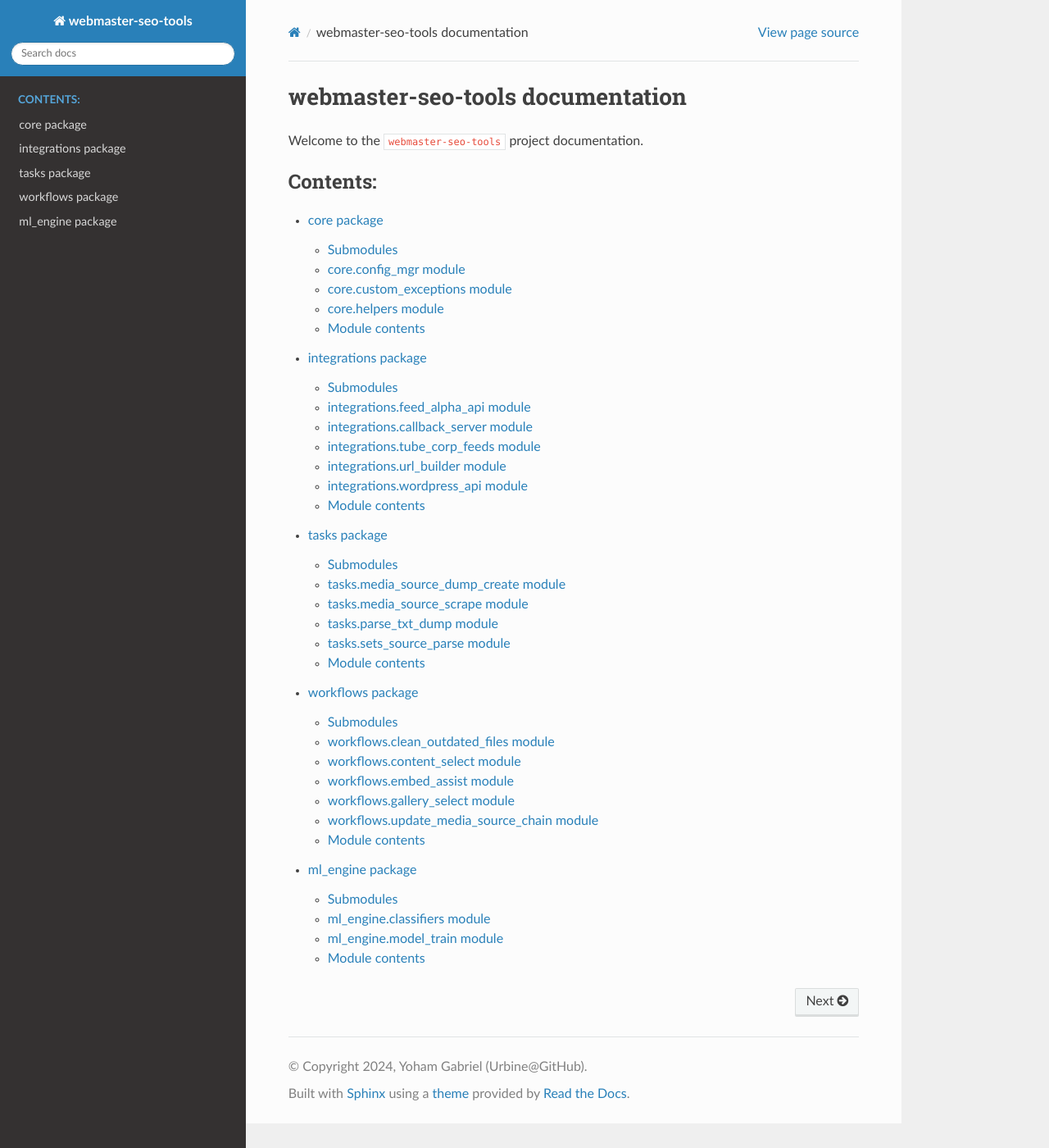
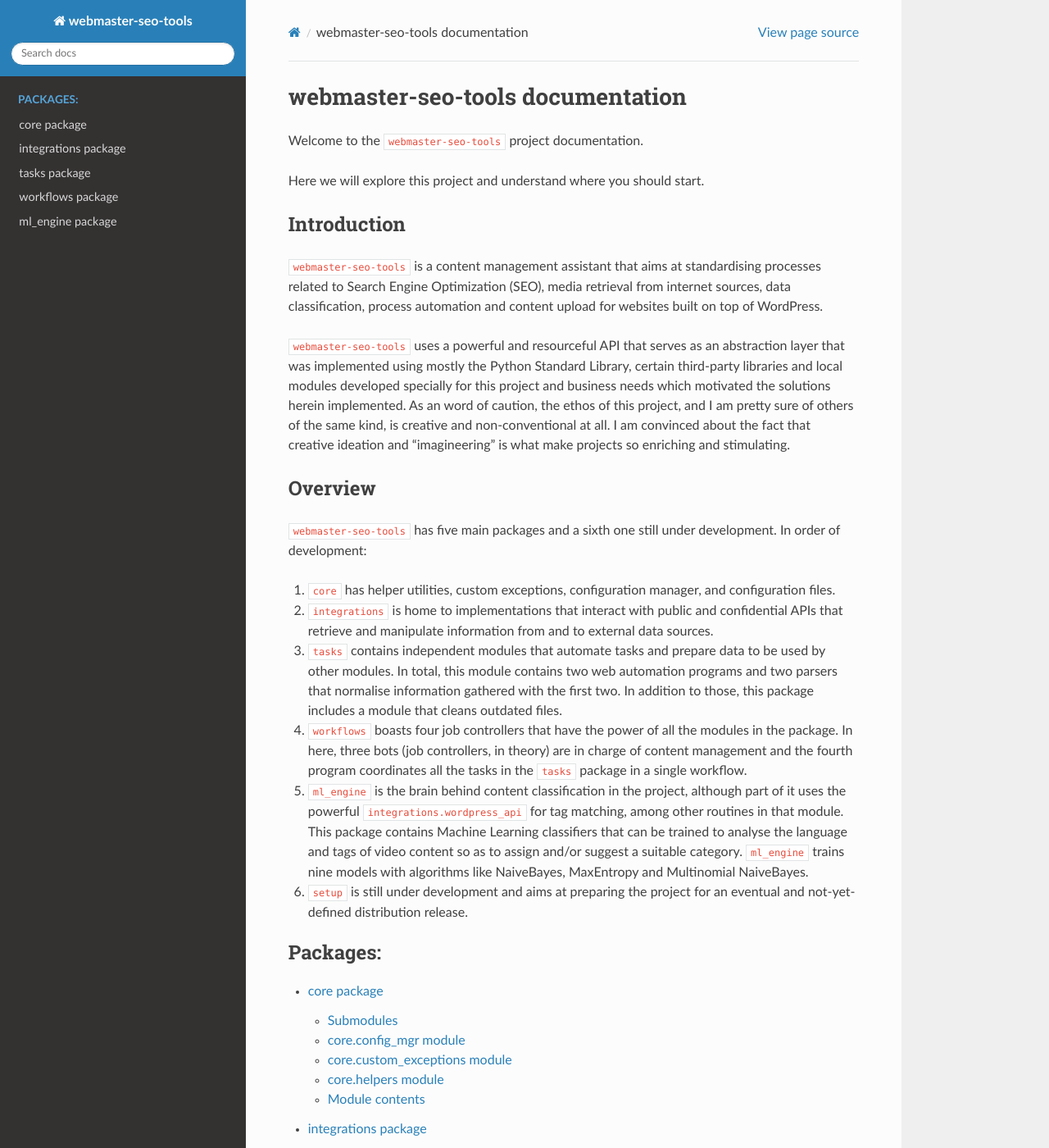
Before and after one commit to Urbine/PostWizardX3, a Sphinx documentation site: the page built from docs/source/index.rst, in a window 1280 px wide and 1400 px high. Shown: the whole window at 82% size. Built offline with Sphinx 7.4.7 and the Read the Docs theme 3.1.0, drawn with Linux system fonts in a browser that asks for light colours; some of the changed text lies outside the part shown.

Commit message:
docs: expand project overview and package catalog
index.rst: introduction, ethos, six-package walkthrough; toctree caption 'Contents:' becomes 'Packages:'.
integrations.rst: automodule page for integrations.x_api.

```diff
--- a/docs/source/index.rst
+++ b/docs/source/index.rst
@@ -8,11 +8,56 @@
 
 Welcome to the ``webmaster-seo-tools`` project documentation.
 
+Here we will explore this project and understand where you should start.
+
+Introduction
+____________
+
+``webmaster-seo-tools`` is a content management assistant that aims at standardising processes related to
+Search Engine Optimization (SEO), media retrieval from internet sources, data classification, process automation and
+content upload for websites built on top of WordPress.
+
+``webmaster-seo-tools`` uses a powerful and resourceful API that serves as an abstraction layer that was implemented
+using mostly the Python Standard Library, certain third-party libraries and local modules developed specially for this project and business needs
+which motivated the solutions herein implemented. As an word of caution, the ethos of this project,
+and I am pretty sure of others of the same kind, is creative and non-conventional at all.
+I am convinced about the fact that creative ideation and "imagineering" is what make projects so enriching and stimulating.
+
+Overview
+________
+
+``webmaster-seo-tools`` has five main packages and a sixth one still under development.
+In order of development:
+
+1. ``core`` has helper utilities, custom exceptions, configuration manager, and configuration files.
+
+2. ``integrations`` is home to implementations that interact with public and confidential APIs that retrieve
+   and manipulate information from and to external data sources.
+
+3. ``tasks`` contains independent modules that automate tasks and prepare data to be used by other modules.
+   In total, this module contains two web automation programs and two parsers that normalise information gathered
+   with the first two. In addition to those, this package includes a module that cleans outdated files.
+
+4. ``workflows`` boasts four job controllers that have the power of all the modules in the package.
+   In here, three bots (job controllers, in theory) are in charge of content management and the fourth program
+   coordinates all the tasks in the ``tasks`` package in a single workflow.
+
+5. ``ml_engine`` is the brain behind content classification in the project, although part of it uses
+   the powerful ``integrations.wordpress_api`` for tag matching, among other routines in that module.
+   This package contains Machine Learning classifiers that can be trained to analyse the language and tags
+   of video content so as to assign and/or suggest a suitable category.
+   ``ml_engine`` trains nine models with algorithms like NaiveBayes, MaxEntropy and Multinomial NaiveBayes.
+
+6. ``setup`` is still under development and aims at preparing the project for an eventual and not-yet-defined distribution release.
+
+
+
+
 
 
 .. toctree::
    :maxdepth: 2
-   :caption: Contents:
+   :caption: Packages:
 
    core
    integrations
```
Also changed, not shown: docs/source/integrations.rst (+8 -0 lines).
